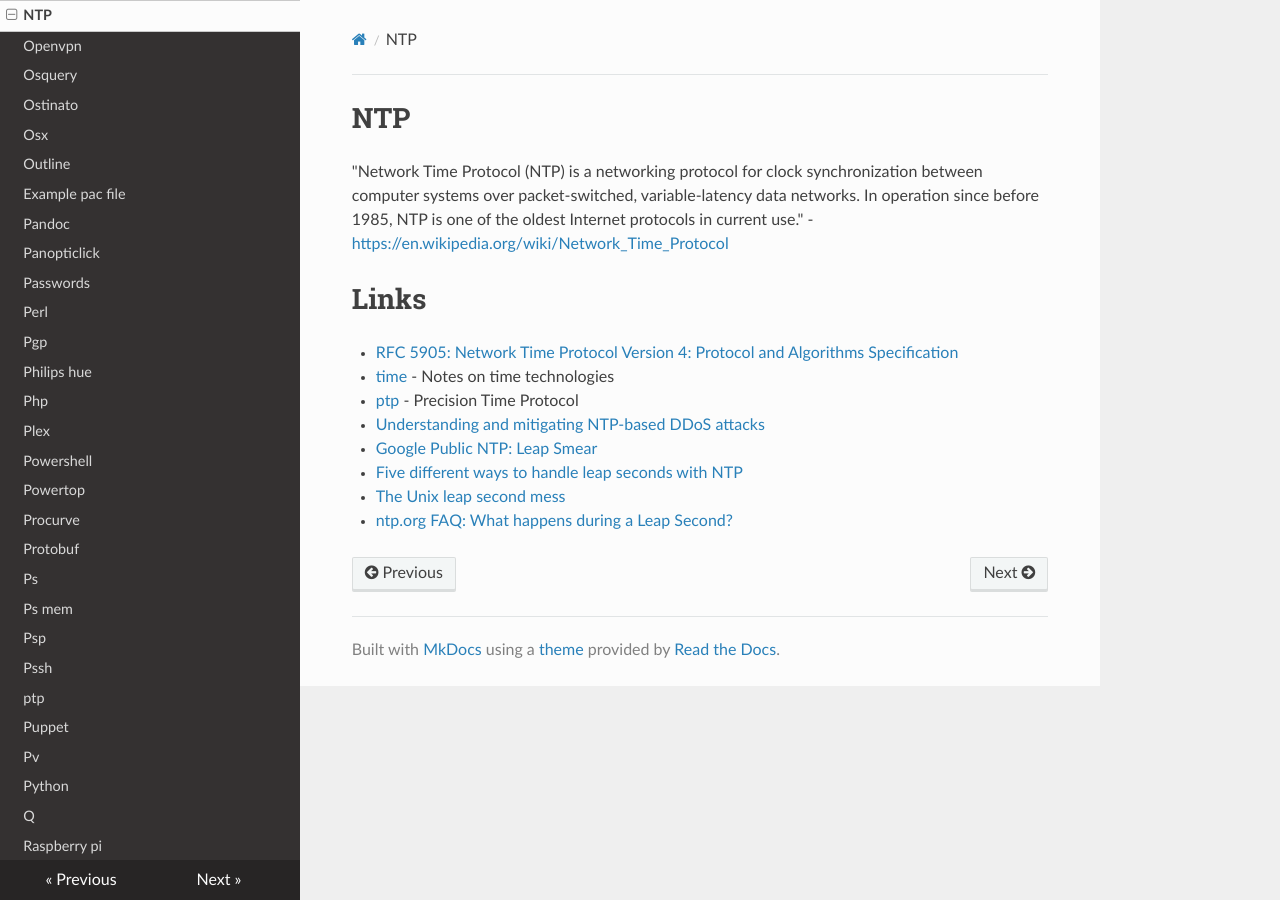
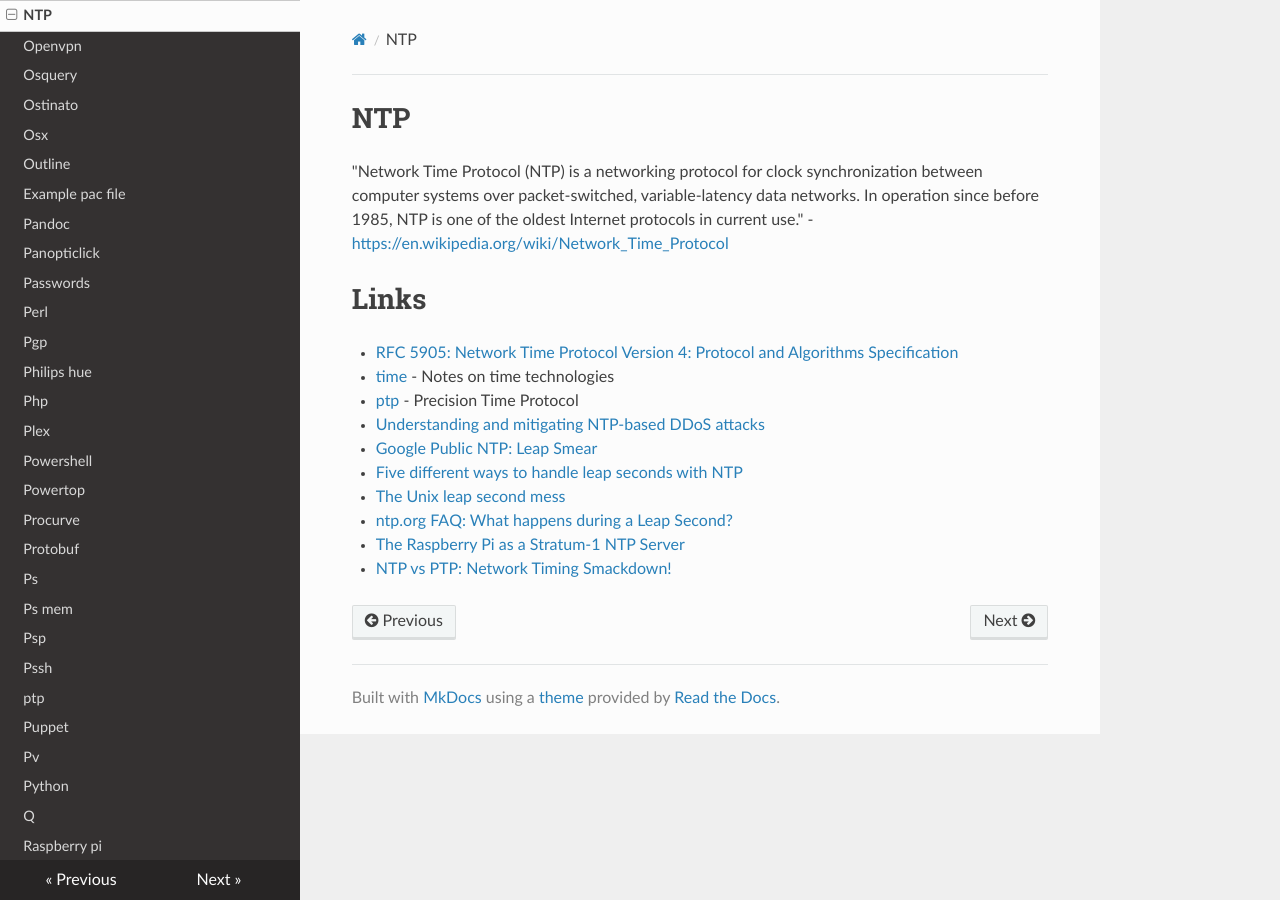
Before and after one commit to lando-cal/tech-notes, an MkDocs documentation site: the page built from docs/ntp.md, in a window 1280 px wide. Built offline with MkDocs 1.6.1, drawn with Linux system fonts in a browser that asks for light colours; nearby versions of some CDN libraries.

Commit message:
Add links

```diff
--- a/docs/ntp.md
+++ b/docs/ntp.md
@@ -12,3 +12,5 @@
 - [Five different ways to handle leap seconds with NTP](https://developers.redhat.com/blog/2015/06/01/five-different-ways-handle-leap-seconds-ntp/)
 - [The Unix leap second mess](http://www.madore.org/~david/computers/unix-leap-seconds.html)
 - [ntp.org FAQ: What happens during a Leap Second?](http://www.ntp.org/ntpfaq/NTP-s-algo-real.htm#AEN2499)
+- [The Raspberry Pi as a Stratum-1 NTP Server](http://www.satsignal.eu/ntp/Raspberry-Pi-NTP.html)
+- [NTP vs PTP: Network Timing Smackdown!](https://blog.meinbergglobal.com/2013/11/22/ntp-vs-ptp-network-timing-smackdown/)
```
Also changed, not shown: docs/ptp.md (+1 -0 lines).
